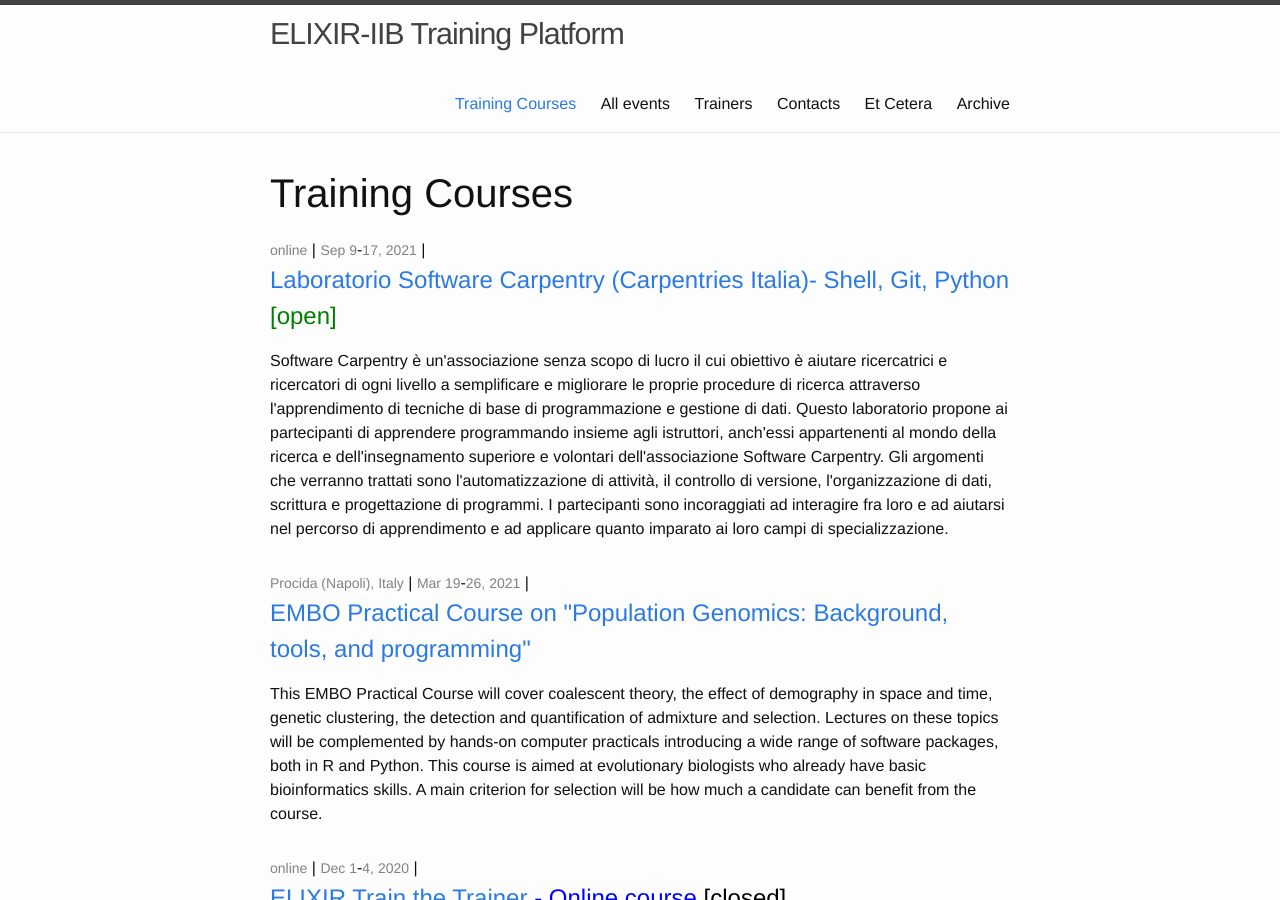
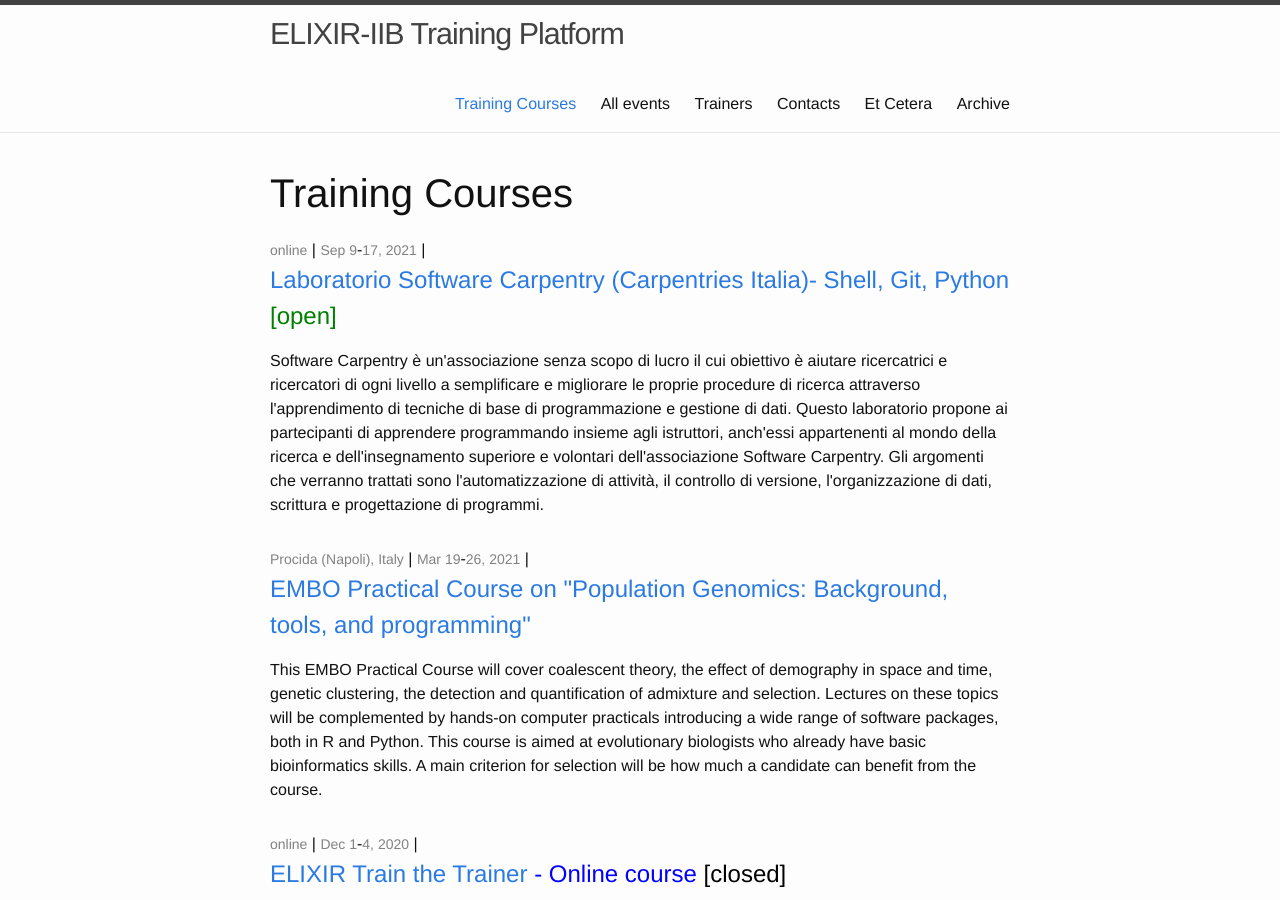
Before and after one commit to ELIXIR-IIB-training/website, a Jekyll site: the page built from courses/index.html, in a window 1280 px wide and 900 px high. Built offline with Jekyll 4.4.1, drawn with Linux system fonts in a browser that asks for light colours.

Commit message:
Shortened the description

```diff
--- a/_posts/2021-09-09-SWC_Italia_ShellGitPython-online.md
+++ b/_posts/2021-09-09-SWC_Italia_ShellGitPython-online.md
@@ -4,7 +4,7 @@ title:  "Laboratorio Software Carpentry (Carpentries Italia)- Shell, Git, Python
 date_start:   2021-09-09
 date_end:   2021-09-17
 venue: online
-description: Software Carpentry è un'associazione senza scopo di lucro il cui obiettivo è aiutare ricercatrici e ricercatori di ogni livello a semplificare e migliorare le proprie procedure di ricerca attraverso l'apprendimento di tecniche di base di programmazione e gestione di dati. Questo laboratorio propone ai partecipanti di apprendere programmando insieme agli istruttori, anch'essi appartenenti al mondo della ricerca e dell'insegnamento superiore e volontari dell'associazione Software Carpentry. Gli argomenti che verranno trattati sono l'automatizzazione di attività, il controllo di versione, l'organizzazione di dati, scrittura e progettazione di programmi. I partecipanti sono incoraggiati ad interagire fra loro e ad aiutarsi nel percorso di apprendimento e ad applicare quanto imparato ai loro campi di specializzazione.
+description: Software Carpentry è un'associazione senza scopo di lucro il cui obiettivo è aiutare ricercatrici e ricercatori di ogni livello a semplificare e migliorare le proprie procedure di ricerca attraverso l'apprendimento di tecniche di base di programmazione e gestione di dati. Questo laboratorio propone ai partecipanti di apprendere programmando insieme agli istruttori, anch'essi appartenenti al mondo della ricerca e dell'insegnamento superiore e volontari dell'associazione Software Carpentry. Gli argomenti che verranno trattati sono l'automatizzazione di attività, il controllo di versione, l'organizzazione di dati, scrittura e progettazione di programmi.
 
 ---
 
```
